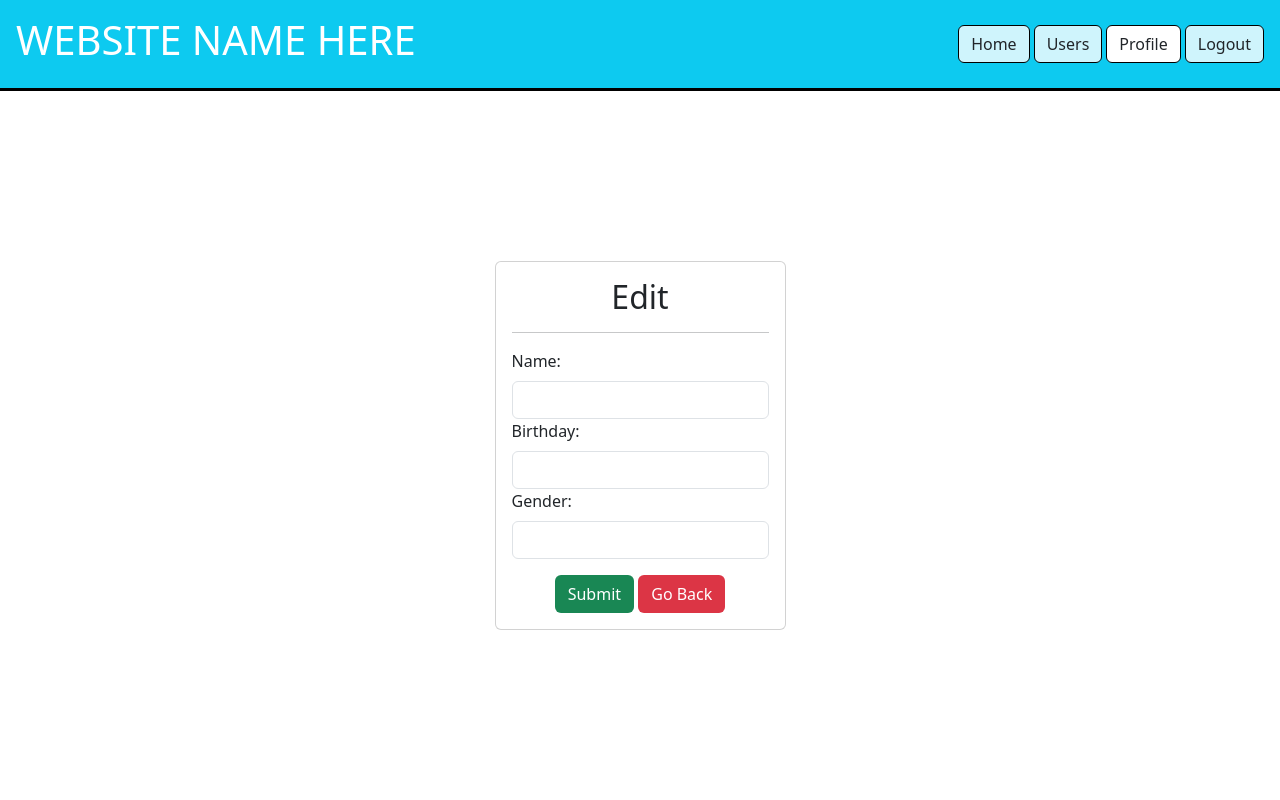
After one commit to peterkim2014/Library, a Flask app: template flask_app/templates/edit_profile.html in a window 1280 px wide. The commit adds this page. Run offline with Flask 3, Linux system fonts and the light colour scheme; the template is opened without the code that fills it, so the values that code supplies are empty.

Commit message:
edit profile and comments

```diff
--- /dev/null
+++ b/flask_app/templates/edit_profile.html
@@ -0,0 +1,49 @@
+<!DOCTYPE html>
+<html lang="en">
+<head>
+    <meta charset="UTF-8">
+    <meta name="viewport" content="width=device-width, initial-scale=1.0">
+    <title>Edit Profile</title>
+    <link href="https://cdn.jsdelivr.net/npm/bootstrap@5.3.0/dist/css/bootstrap.min.css" rel="stylesheet" integrity="sha384-9ndCyUaIbzAi2FUVXJi0CjmCapSmO7SnpJef0486qhLnuZ2cdeRhO02iuK6FUUVM" crossorigin="anonymous">
+</head>
+<body>
+    <container class="d-flex flex-column vh-100">
+        <header class="bg-info text-white p-3 border-bottom border-black border-3 d-flex justify-content-between">
+            <h1>WEBSITE NAME HERE</h1>
+            <nav class="d-flex align-items-center gap-1">
+                <!-- HREFS ARE EMPTY FOR THE CONTROLLER ROUTES -->
+                <a class="btn bg-info-subtle border-black" href="./home.html">Home</a>
+                <a class="btn bg-info-subtle border-black" href="./users.html">Users</a>
+                <a class="btn bg-white border-black" href="">Profile</a>
+                <a class="btn bg-info-subtle border-black" href="">Logout</a>
+            </nav>
+        </header>
+        <main class="d-flex justify-content-center align-items-center vh-100">
+            <div class="card p-3">
+                <!-- FORM NEEDS ACTION ROUTE -->
+                <!-- FORM NEEDS TO BE PRE-POPPULATED -->
+                <form action="" method="POST">
+                    <h2 class="text-center">Edit</h2>
+                    <hr>
+                    <div>
+                        <label class="form-label" for="name">Name:</label>
+                        <input class="form-control" type="text" name="name">
+                    </div>
+                    <div>
+                        <label class="form-label" for="name">Birthday:</label>
+                        <input class="form-control" type="text" name="birthday">
+                    </div>
+                    <div>
+                        <label class="form-label" for="name">Gender:</label>
+                        <input class="form-control" type="text" name="gender">
+                    </div>
+                    <div class="mt-3 text-center">
+                        <input class="btn bg-success text-white" type="submit">
+                        <a class="btn bg-danger text-white" href="./profile.html">Go Back</a>
+                    </div>
+                </form>
+            </div>
+        </main>
+    </container>
+</body>
+</html>
--- a/flask_app/templates/profile.html
+++ b/flask_app/templates/profile.html
@@ -23,7 +23,7 @@
                 <div class="card-header d-flex justify-content-between">
                     <h2>UserName Here</h2>
                     <div class="d-flex align-items-center">
-                        <a class="btn bg-warning text-white" href="">Edit Profile</a>
+                        <a class="btn bg-warning text-white" href="./edit_profile.html">Edit Profile</a>
                     </div>
                 </div>
                 <div class="card-body">
--- a/flask_app/templates/welcome_page.html
+++ b/flask_app/templates/welcome_page.html
@@ -13,6 +13,7 @@
         <h1>WEBSITE NAME HERE</h1>
     </header>
     <content style="margin-top: 12rem;" class="d-flex justify-content-evenly">
+        <!-- FORM NEEDS ACTION ROUTE -->
         <form class="border border-3 p-5 rounded" action="" method="POST">
             <h2 class="text-center">Register</h2>
             <hr>
```
Also changed, not shown: flask_app/controllers/welcome.py (line endings or trailing spaces).
